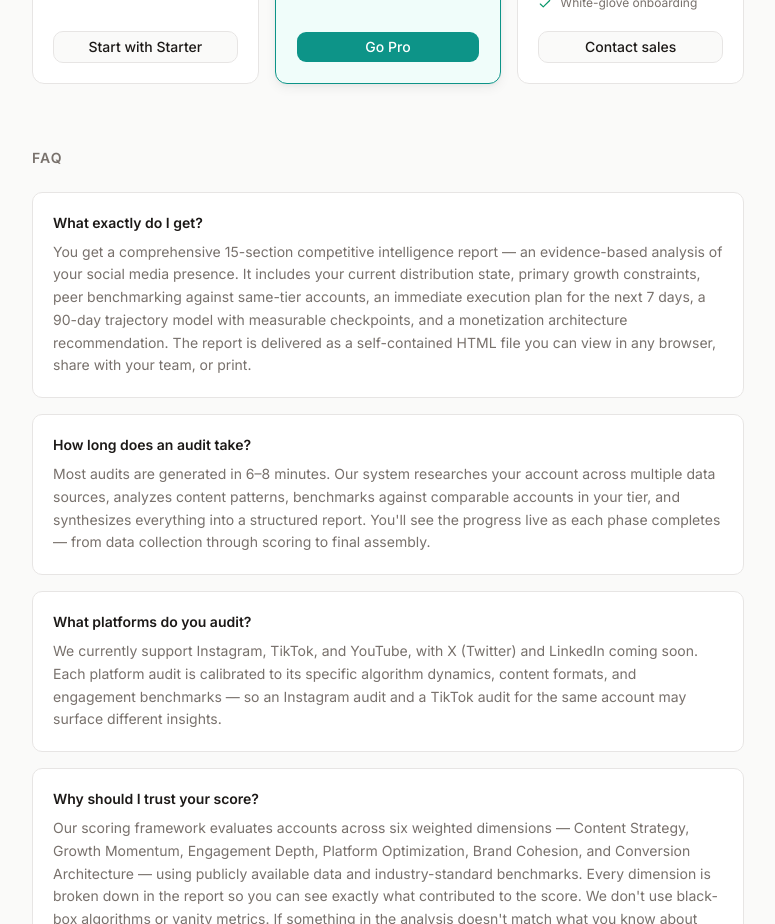
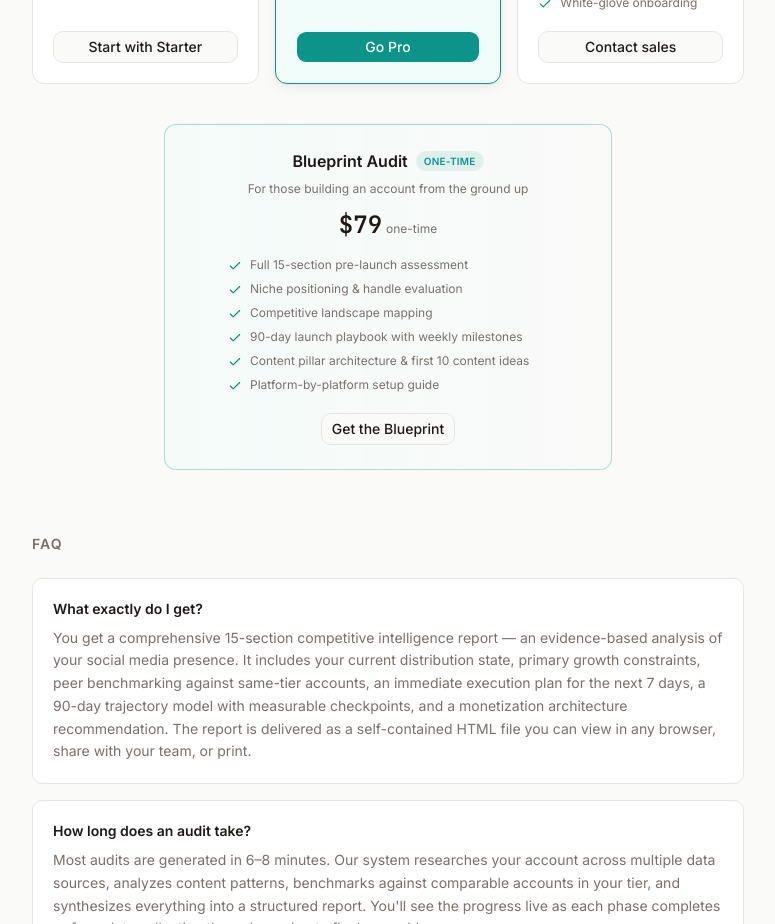
Before and after one commit to ashesh8500/auditlayer, a Next.js app in the folder web/: page / in a window 1280 px wide. Shown: the part 2380-3304 px from the top of the page, without its empty margins (252-1027 px from the left). Built offline with nearby package versions, Linux system fonts and the light colour scheme; no server answers.

Commit message:
feat: Blueprint Audit tier — 9 one-time for pre-launch accounts

```diff
--- a/web/src/app/page.tsx
+++ b/web/src/app/page.tsx
@@ -415,6 +415,41 @@ export default async function Home() {
           </div>
         </section>
 
+        {/* Blueprint Audit */}
+        <section className="mt-10">
+          <div className="mx-auto max-w-md rounded-[calc(var(--radius)+2px)] border border-[color:var(--accent)]/30 bg-gradient-to-r from-[color:var(--accent-muted)]/60 to-transparent p-6 text-center">
+            <div className="flex items-center justify-center gap-2">
+              <h3 className="text-base font-semibold">Blueprint Audit</h3>
+              <span className="rounded-full bg-[color:var(--accent)]/10 px-2 py-0.5 text-[10px] font-semibold uppercase tracking-wide text-[color:var(--accent)]">One-time</span>
+            </div>
+            <p className="mt-2 text-xs text-muted-foreground">For those building an account from the ground up</p>
+            <div className="mt-3 flex items-baseline justify-center gap-1">
+              <span className="font-mono text-2xl font-semibold">$79</span>
+              <span className="text-xs text-muted-foreground">one-time</span>
+            </div>
+            <ul className="mx-auto mt-4 max-w-xs space-y-2 text-left">
+              {[
+                "Full 15-section pre-launch assessment",
+                "Niche positioning & handle evaluation",
+                "Competitive landscape mapping",
+                "90-day launch playbook with weekly milestones",
+                "Content pillar architecture & first 10 content ideas",
+                "Platform-by-platform setup guide",
+              ].map((f) => (
+                <li key={f} className="flex items-start gap-2 text-xs text-muted-foreground">
+                  <Check className="mt-0.5 size-3.5 shrink-0 text-[color:var(--green)]" />
+                  {f}
+                </li>
+              ))}
+            </ul>
+            <Link href={primaryHref} className="mt-5 inline-block">
+              <Button variant="outline" className="font-medium">
+                Get the Blueprint
+              </Button>
+            </Link>
+          </div>
+        </section>
+
         {/* FAQ */}
         <section className="mt-16">
           <h2 className="text-sm font-semibold uppercase tracking-[0.08em] text-muted-foreground">
```
